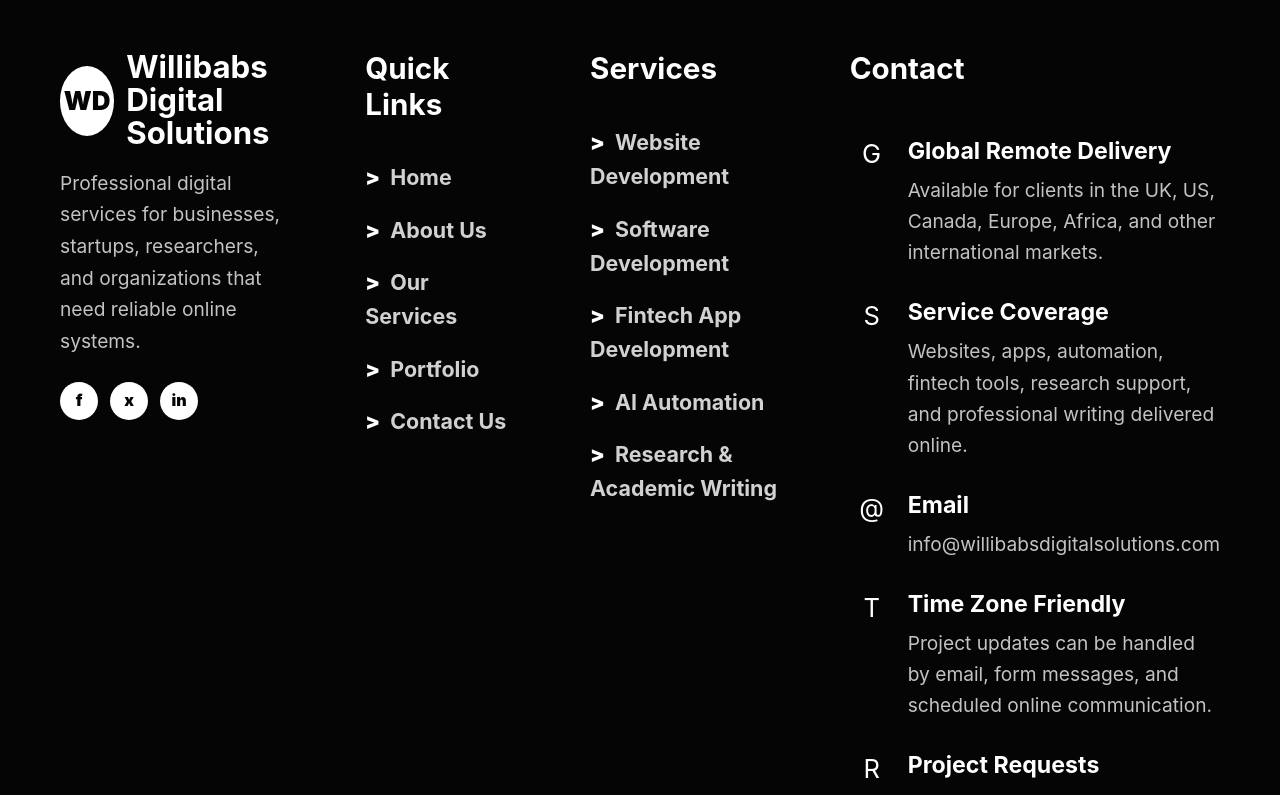
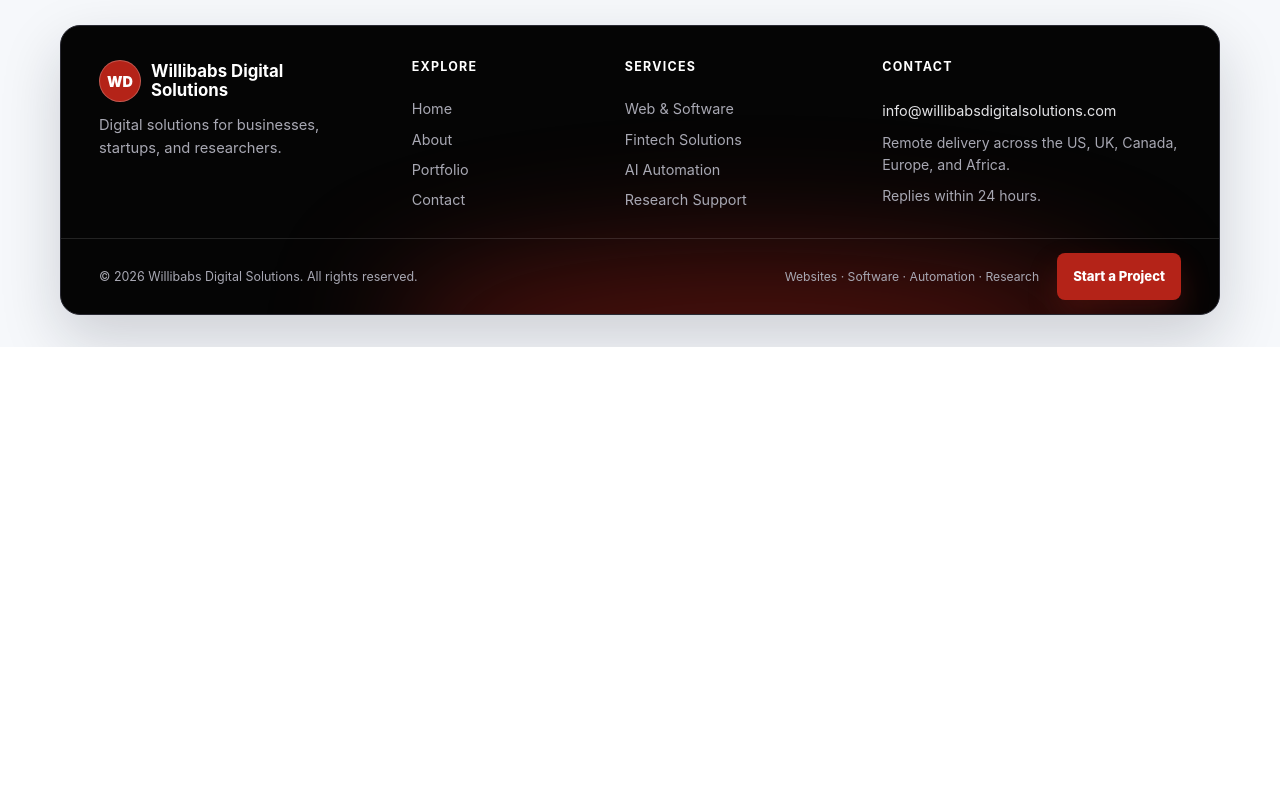
Before and after one commit to davidjames2708-dotcom/willibabsdigitalsolutions, a Next.js app: page / in a window 1280 px wide. Shown: the part 8560-9355 px from the top of the page. After the commit the page ends 8907 px from the top, so only its background shows below. Built offline with nearby package versions, Linux system fonts and the light colour scheme.

Commit message:
Redesign footer as compact link panel

```diff
--- a/components/Footer.jsx
+++ b/components/Footer.jsx
@@ -3,84 +3,49 @@ import Link from "next/link";
 export default function Footer() {
   return (
     <footer className="footer">
+      <div className="footer-shell">
         <div className="footer-main">
           <div className="footer-brand">
             <Link className="footer-logo" href="/" aria-label="Willibabs Digital Solutions home">
               <span>WD</span>
-            <strong>
-              Willibabs Digital
-              <br />
-              Solutions
-            </strong>
+              <strong>Willibabs Digital<br />Solutions</strong>
             </Link>
-          <p>Professional digital services for businesses, startups, researchers, and organizations that need reliable online systems.</p>
-          <div className="footer-socials" aria-label="Social links">
-            <Link href="/contact" aria-label="Contact Willibabs Digital on Facebook">f</Link>
-            <Link href="/contact" aria-label="Contact Willibabs Digital on X">x</Link>
-            <Link href="/contact" aria-label="Contact Willibabs Digital on LinkedIn">in</Link>
-          </div>
+            <p>Digital solutions for businesses, startups, and researchers.</p>
           </div>
 
-        <nav className="footer-links" aria-label="Footer quick links">
-          <h2>Quick Links</h2>
+          <nav className="footer-links" aria-label="Footer navigation">
+            <h2>Explore</h2>
             <Link href="/">Home</Link>
-          <Link href="/about">About Us</Link>
-          <Link href="/services">Our Services</Link>
+            <Link href="/about">About</Link>
             <Link href="/portfolio">Portfolio</Link>
-          <Link href="/contact">Contact Us</Link>
+            <Link href="/contact">Contact</Link>
           </nav>
 
           <nav className="footer-links" aria-label="Footer services">
             <h2>Services</h2>
-          <Link href="/services">Website Development</Link>
-          <Link href="/services">Software Development</Link>
-          <Link href="/services">Fintech App Development</Link>
+            <Link href="/services">Web &amp; Software</Link>
+            <Link href="/services">Fintech Solutions</Link>
             <Link href="/services">AI Automation</Link>
-          <Link href="/writing-samples">Research & Academic Writing</Link>
+            <Link href="/writing-samples">Research Support</Link>
           </nav>
 
           <div className="footer-contact">
             <h2>Contact</h2>
-          <div>
-            <span className="footer-icon" aria-hidden="true">G</span>
-            <div>
-              <strong>Global Remote Delivery</strong>
-              <p>Available for clients in the UK, US, Canada, Europe, Africa, and other international markets.</p>
-            </div>
-          </div>
-          <div>
-            <span className="footer-icon" aria-hidden="true">S</span>
-            <div>
-              <strong>Service Coverage</strong>
-              <p>Websites, apps, automation, fintech tools, research support, and professional writing delivered online.</p>
-            </div>
-          </div>
-          <div>
-            <span className="footer-icon" aria-hidden="true">@</span>
-            <div>
-              <strong>Email</strong>
-              <p><a href="mailto:info@willibabsdigitalsolutions.com">info@willibabsdigitalsolutions.com</a></p>
-            </div>
-          </div>
-          <div>
-            <span className="footer-icon" aria-hidden="true">T</span>
-            <div>
-              <strong>Time Zone Friendly</strong>
-              <p>Project updates can be handled by email, form messages, and scheduled online communication.</p>
-            </div>
-          </div>
-          <div>
-            <span className="footer-icon" aria-hidden="true">R</span>
-            <div>
-              <strong>Project Requests</strong>
-              <p><Link href="/contact">Use the contact form to start your project.</Link></p>
-            </div>
-          </div>
+            <a className="footer-email" href="mailto:info@willibabsdigitalsolutions.com">
+              info@willibabsdigitalsolutions.com
+            </a>
+            <p>Remote delivery across the US, UK, Canada, Europe, and Africa.</p>
+            <p>Replies within 24 hours.</p>
           </div>
         </div>
 
         <div className="footer-bottom">
           <p>&copy; 2026 Willibabs Digital Solutions. All rights reserved.</p>
+          <div className="footer-bottom-actions">
+            <span>Websites · Software · Automation · Research</span>
+            <Link className="button primary" href="/contact">Start a Project</Link>
+          </div>
+        </div>
       </div>
     </footer>
   );
--- a/style.css
+++ b/style.css
@@ -3185,114 +3185,110 @@ textarea:focus {
 }
 
 .footer {
-  padding: 58px max(16px, calc((100% - 1160px) / 2)) 26px;
-  color: var(--white);
+  padding: 32px 20px;
+  color: #ffffff;
+  background: #f6f8fb;
+}
+
+.footer-shell {
+  position: relative;
+  isolation: isolate;
+  width: min(1160px, 100%);
+  margin: 0 auto;
+  overflow: hidden;
+  border: 1px solid #292932;
+  border-radius: 20px;
   background: #050505;
+  box-shadow: 0 24px 60px rgba(16, 24, 40, 0.18);
+}
+
+.footer-shell::before {
+  content: "";
+  position: absolute;
+  z-index: -1;
+  left: 28%;
+  right: 8%;
+  bottom: -100px;
+  height: 160px;
+  border-radius: 50%;
+  background: rgba(180, 35, 24, 0.42);
+  filter: blur(62px);
 }
 
 .footer-main {
   display: grid;
-  grid-template-columns: 1.12fr 0.88fr 1.08fr 1.45fr;
-  gap: 72px;
-  align-items: flex-start;
-  padding-bottom: 56px;
-  border-bottom: 1px solid rgba(255, 255, 255, 0.22);
+  grid-template-columns: 1.25fr 0.8fr 1fr 1.35fr;
+  gap: 36px;
+  align-items: start;
+  padding: 34px 38px 28px;
+  border-bottom: 1px solid rgba(255, 255, 255, 0.12);
 }
 
 .footer-logo {
   display: inline-flex;
   align-items: center;
-  gap: 12px;
-  margin-bottom: 18px;
+  gap: 10px;
+  margin-bottom: 12px;
 }
 
 .footer-logo span {
-  width: 78px;
-  height: 70px;
+  width: 42px;
+  height: 42px;
   display: grid;
   place-items: center;
-  border: 2px solid var(--white);
+  border: 1px solid rgba(255, 255, 255, 0.24);
   border-radius: 50%;
-  color: #050505;
-  background: var(--white);
-  font-size: 1.62rem;
+  color: #ffffff;
+  background: #b42318;
+  font-size: 0.9rem;
   font-weight: 900;
 }
 
 .footer-logo strong {
-  color: var(--white);
-  font-size: 1.95rem;
-  line-height: 1.05;
+  color: #ffffff;
+  font-size: 1.05rem;
+  line-height: 1.15;
 }
 
 .footer-brand p,
 .footer-contact p {
   margin: 0;
-  color: rgba(255, 255, 255, 0.76);
+  color: #a8a8b3;
 }
 
 .footer-brand p {
-  max-width: 340px;
-  font-size: 1.2rem;
-  line-height: 1.65;
-}
-
-.footer-socials {
-  display: flex;
-  gap: 12px;
-  margin-top: 24px;
-}
-
-.footer-socials a {
-  width: 38px;
-  height: 38px;
-  display: grid;
-  place-items: center;
-  border-radius: 50%;
-  color: #050505;
-  background: var(--white);
-  font-weight: 900;
-  transition: transform 180ms ease, background-color 180ms ease;
-}
-
-.footer-socials a:hover,
-.footer-socials a:focus-visible {
-  background: #f97316;
-  transform: translateY(-2px);
+  max-width: 240px;
+  font-size: 0.92rem;
+  line-height: 1.55;
 }
 
 .footer h2 {
-  margin-bottom: 20px;
-  color: var(--white);
-  font-size: 1.85rem;
+  margin-bottom: 14px;
+  color: #ffffff;
+  font-size: 0.78rem;
   line-height: 1.2;
+  letter-spacing: 0.1em;
+  text-transform: uppercase;
 }
 
 .footer-links {
   display: grid;
-  gap: 18px;
+  gap: 10px;
 }
 
 .footer-links a {
   position: relative;
-  color: rgba(255, 255, 255, 0.82);
-  font-size: 1.34rem;
-  font-weight: 700;
+  color: #a8a8b3;
+  font-size: 0.9rem;
+  line-height: 1.4;
   transition: color 180ms ease, transform 180ms ease;
-}
-
-.footer-links a::before {
-  content: ">";
-  margin-right: 10px;
-  color: var(--white);
-  font-weight: 900;
 }
 
 .footer-links a:hover,
 .footer-links a:focus-visible,
 .footer-contact a:hover,
 .footer-contact a:focus-visible {
-  color: #f97316;
+  color: #fca5a5;
 }
 
 .footer-links a:hover,
@@ -3302,66 +3298,50 @@ textarea:focus {
 
 .footer-contact {
   display: grid;
-  gap: 26px;
-}
-
-.footer-contact > div {
-  display: grid;
-  grid-template-columns: 42px 1fr;
-  gap: 16px;
-  align-items: flex-start;
-}
-
-.footer-contact strong {
-  display: block;
-  margin-bottom: 5px;
-  color: var(--white);
-  font-size: 1.45rem;
+  gap: 10px;
 }
 
 .footer-contact a {
-  color: rgba(255, 255, 255, 0.76);
+  color: #e4e4e7;
+  font-size: 0.9rem;
+  overflow-wrap: anywhere;
 }
 
 .footer-contact p {
-  font-size: 1.2rem;
-  line-height: 1.62;
-}
-
-.footer-icon {
-  width: 44px;
-  height: 44px;
-  display: grid;
-  place-items: center;
-  color: var(--white);
-  font-size: 1.6rem;
+  font-size: 0.88rem;
+  line-height: 1.5;
 }
 
 .footer-bottom {
-  min-height: 68px;
+  min-height: 64px;
   display: flex;
   align-items: center;
   justify-content: space-between;
-  gap: 18px;
-  padding-top: 24px;
+  gap: 24px;
+  padding: 14px 38px;
 }
 
 .footer-bottom p {
   margin: 0;
-  color: rgba(255, 255, 255, 0.82);
-  font-size: 1.2rem;
-}
-
-.footer-bottom a {
-  min-height: 44px;
-  display: inline-flex;
+  color: #a8a8b3;
+  font-size: 0.78rem;
+}
+
+.footer-bottom-actions {
+  display: flex;
   align-items: center;
-  justify-content: center;
-  border-radius: 999px;
-  padding: 0 20px;
-  color: #050505;
-  background: #f97316;
-  font-weight: 900;
+  gap: 18px;
+}
+
+.footer-bottom-actions > span {
+  color: #a8a8b3;
+  font-size: 0.76rem;
+}
+
+.footer-bottom-actions .button {
+  min-height: 40px;
+  padding-inline: 16px;
+  font-size: 0.82rem;
 }
 
 .home-page main p:not(.eyebrow):not(.hero-kicker):not(.who-label):not(.pill-label):not(.portfolio-kicker):not(.form-status) {
@@ -3788,15 +3768,28 @@ textarea:focus {
   }
 
   .footer-main {
-    grid-template-columns: 1fr;
-    gap: 34px;
-    padding-bottom: 38px;
+    grid-template-columns: repeat(2, minmax(0, 1fr));
+    gap: 24px 18px;
+    padding: 26px 24px;
+  }
+
+  .footer-brand,
+  .footer-contact {
+    grid-column: 1 / -1;
   }
 
   .footer-bottom {
-    align-items: stretch;
+    align-items: flex-start;
     flex-direction: column;
-    text-align: center;
+    padding: 16px 24px 20px;
+    text-align: left;
+  }
+
+  .footer-bottom-actions {
+    width: 100%;
+    justify-content: space-between;
+    flex-wrap: wrap;
+    gap: 12px;
   }
 
   .panel-stat-grid,
```
Lines whose indentation alone changed are shown as unchanged.
